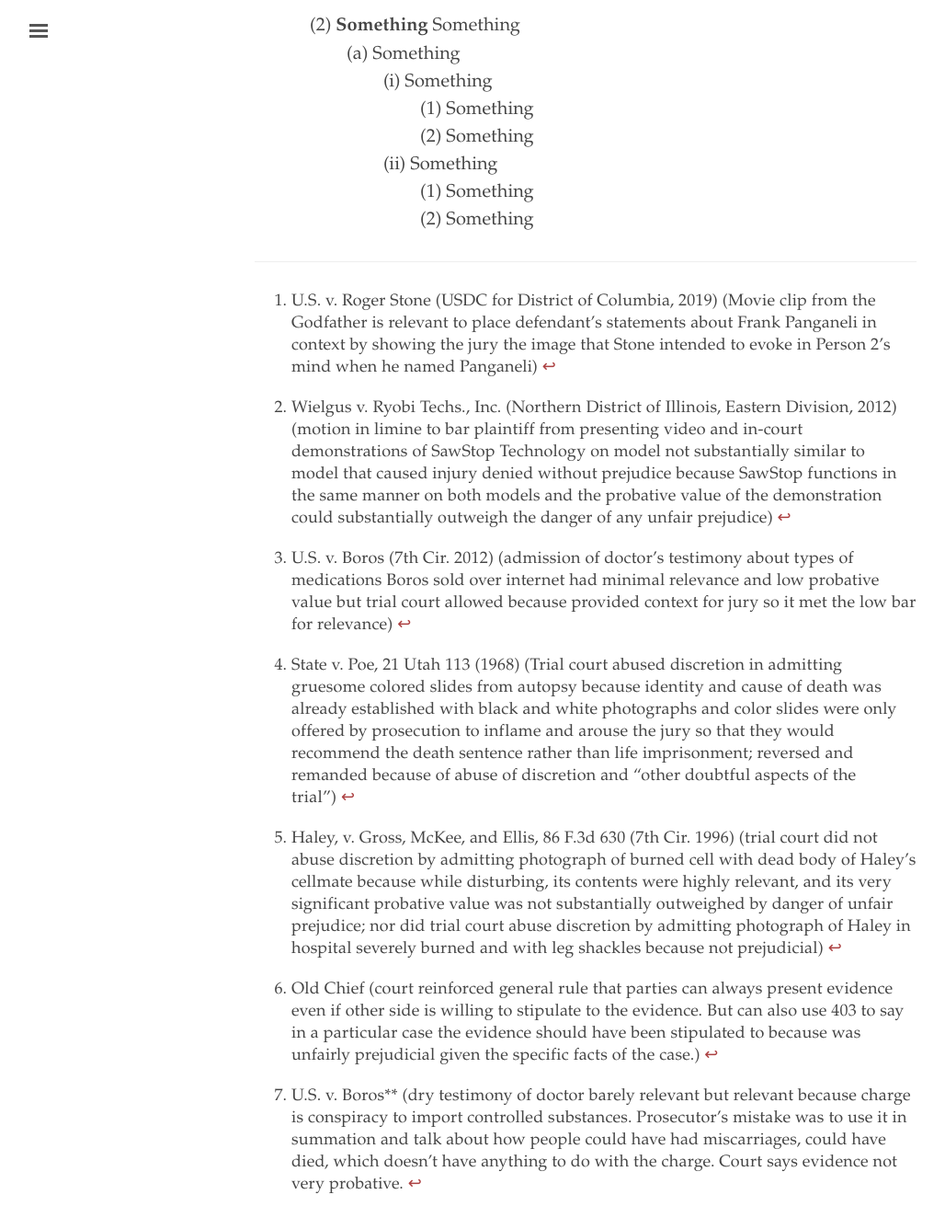
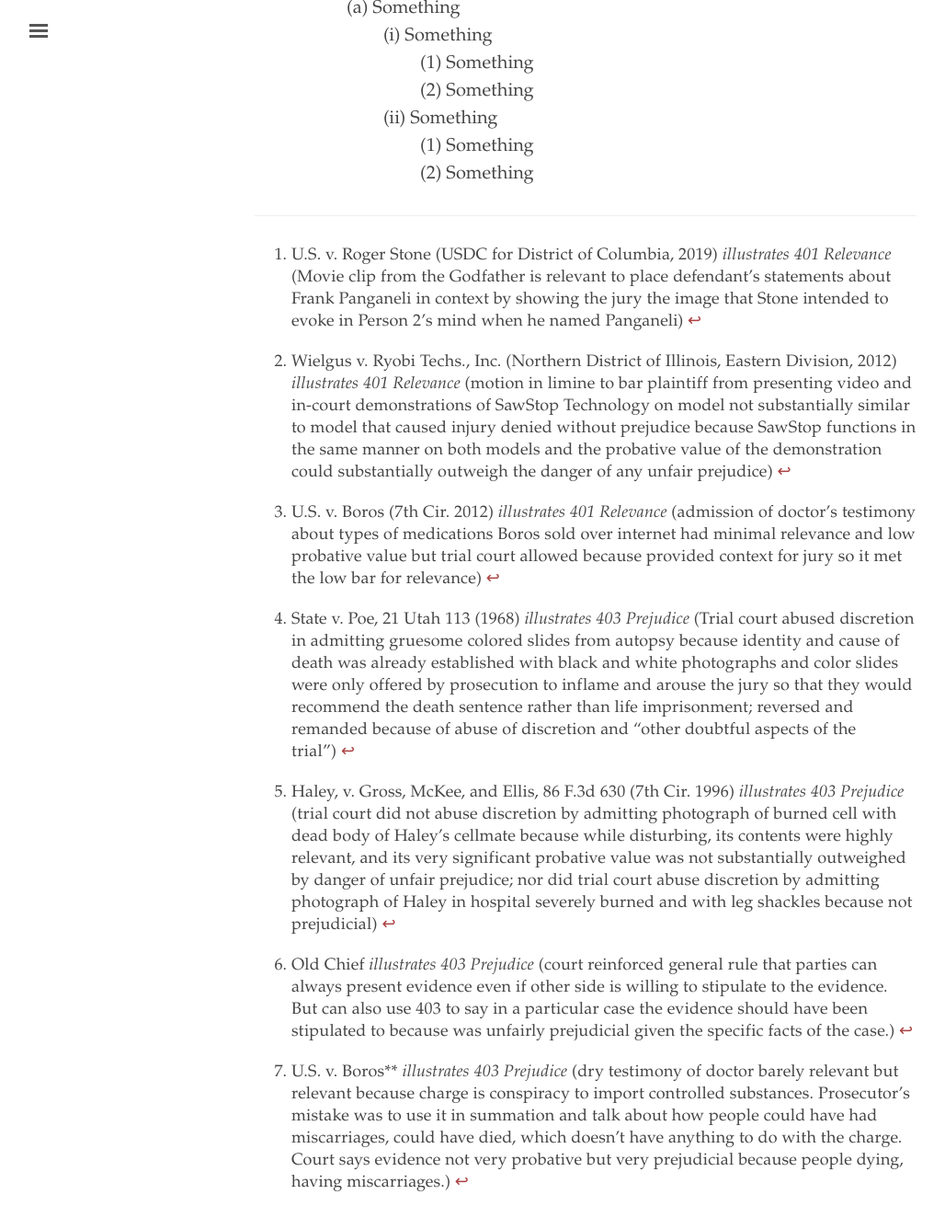
Before and after one commit to binipringle/right-to-be-forgotten, a Jekyll site: the page built from _texts/0-outline.md, in a window 1280 px wide and 1400 px high, scrolled down 20510 px. Shown: the top 1336 px of the window at 92% size, without its empty margins (3-1031 px from the left). Built offline with Jekyll 4.4.1, drawn with Linux system fonts in a browser that asks for light colours; some of the changed text lies outside the part shown.

Commit message:
took out parenthesis in toc and added what cases illustrate in footnotes

```diff
--- a/_texts/0-outline.md
+++ b/_texts/0-outline.md
@@ -81,11 +81,11 @@
 
 401 and 403 often play off each other.
 
-[^1]:U.S. v. Roger Stone (USDC for District of Columbia, 2019) (Movie clip from the Godfather is relevant to place defendant’s statements about Frank Panganeli in context by showing the jury the image that Stone intended to evoke in Person 2’s mind when he named Panganeli)
+[^1]:U.S. v. Roger Stone (USDC for District of Columbia, 2019) *illustrates 401 Relevance* (Movie clip from the Godfather is relevant to place defendant’s statements about Frank Panganeli in context by showing the jury the image that Stone intended to evoke in Person 2’s mind when he named Panganeli)
 
-[^2]:Wielgus v. Ryobi Techs., Inc. (Northern District of Illinois, Eastern Division, 2012) (motion in limine to bar plaintiff from presenting video and in-court demonstrations of SawStop Technology on model not substantially similar to model that caused injury denied without prejudice because SawStop functions in the same manner on both models and the probative value of the demonstration could substantially outweigh the danger of any unfair prejudice)
+[^2]:Wielgus v. Ryobi Techs., Inc. (Northern District of Illinois, Eastern Division, 2012) *illustrates 401 Relevance* (motion in limine to bar plaintiff from presenting video and in-court demonstrations of SawStop Technology on model not substantially similar to model that caused injury denied without prejudice because SawStop functions in the same manner on both models and the probative value of the demonstration could substantially outweigh the danger of any unfair prejudice)
 
-[^3]:U.S. v. Boros (7th Cir. 2012) (admission of doctor's testimony about types of medications Boros sold over internet had minimal relevance and low probative value but trial court allowed because provided context for jury so it met the low bar for relevance)
+[^3]:U.S. v. Boros (7th Cir. 2012) *illustrates 401 Relevance* (admission of doctor's testimony about types of medications Boros sold over internet had minimal relevance and low probative value but trial court allowed because provided context for jury so it met the low bar for relevance)
 
 ---
 
@@ -99,14 +99,13 @@
 
 Under **Rule 403**, a judge **may** exclude evidence it considers unfairly prejudicial. Relevant evidence is unfairly prejudicial if its probative value is substantially outweighed by a danger of unfair prejudice. Unfair prejudice is when evidence will mislead a jury by leading the jury to make a decision on an improper ground, or by causing confusion, delay, or waste of time. Rule 403 provides judges with the means to counterbalance the broad admissibility of evidence that other rules allow so as to make proceedings fair, minimize expense, and help the court reach a just determination. [^4] [^5] [^6] [^7]
 
-[^4]:State v. Poe, 21 Utah 113 (1968) (Trial court abused discretion in admitting gruesome colored slides from autopsy because identity and cause of death was already established with black and white photographs and color slides were only offered by prosecution to inflame and arouse the jury so that they would recommend the death sentence rather than life imprisonment; reversed and remanded because of abuse of discretion and "other doubtful aspects of the trial")
+[^4]:State v. Poe, 21 Utah 113 (1968) *illustrates 403 Prejudice* (Trial court abused discretion in admitting gruesome colored slides from autopsy because identity and cause of death was already established with black and white photographs and color slides were only offered by prosecution to inflame and arouse the jury so that they would recommend the death sentence rather than life imprisonment; reversed and remanded because of abuse of discretion and "other doubtful aspects of the trial")
 
-[^5]:Haley, v. Gross, McKee, and Ellis, 86 F.3d 630 (7th Cir. 1996) (trial court did not abuse discretion by admitting photograph of burned cell with dead body of Haley's cellmate because while disturbing, its contents were highly relevant, and its very significant probative value was not substantially outweighed by danger of unfair prejudice; nor did trial court abuse discretion by admitting photograph of Haley in hospital severely burned and with leg shackles because not prejudicial)
+[^5]:Haley, v. Gross, McKee, and Ellis, 86 F.3d 630 (7th Cir. 1996) *illustrates 403 Prejudice* (trial court did not abuse discretion by admitting photograph of burned cell with dead body of Haley's cellmate because while disturbing, its contents were highly relevant, and its very significant probative value was not substantially outweighed by danger of unfair prejudice; nor did trial court abuse discretion by admitting photograph of Haley in hospital severely burned and with leg shackles because not prejudicial)
 
-[^6]:Old Chief (court reinforced general rule that parties can always present evidence even if other side is willing to stipulate to the evidence. But can also use 403 to say in a particular case the evidence should have been stipulated to because was unfairly prejudicial given the specific facts of the case.)
+[^6]:Old Chief *illustrates 403 Prejudice* (court reinforced general rule that parties can always present evidence even if other side is willing to stipulate to the evidence. But can also use 403 to say in a particular case the evidence should have been stipulated to because was unfairly prejudicial given the specific facts of the case.)
 
-[^7]:U.S. v. Boros** (dry testimony of doctor barely relevant but relevant because charge is conspiracy to import controlled substances. Prosecutor’s mistake was to use it in summation and talk about how people could have had miscarriages, could have died, which doesn’t have anything to do with the charge. Court says evidence not very probative.
-Court says evidence very prejudicial because people dying, having miscarriages.)
+[^7]:U.S. v. Boros** *illustrates 403 Prejudice* (dry testimony of doctor barely relevant but relevant because charge is conspiracy to import controlled substances. Prosecutor’s mistake was to use it in summation and talk about how people could have had miscarriages, could have died, which doesn’t have anything to do with the charge. Court says evidence not very probative but very prejudicial because people dying, having miscarriages.)
 
 ---
 
```
Also changed, not shown: other parts of _texts/0-outline.md (+2 -2 lines).
